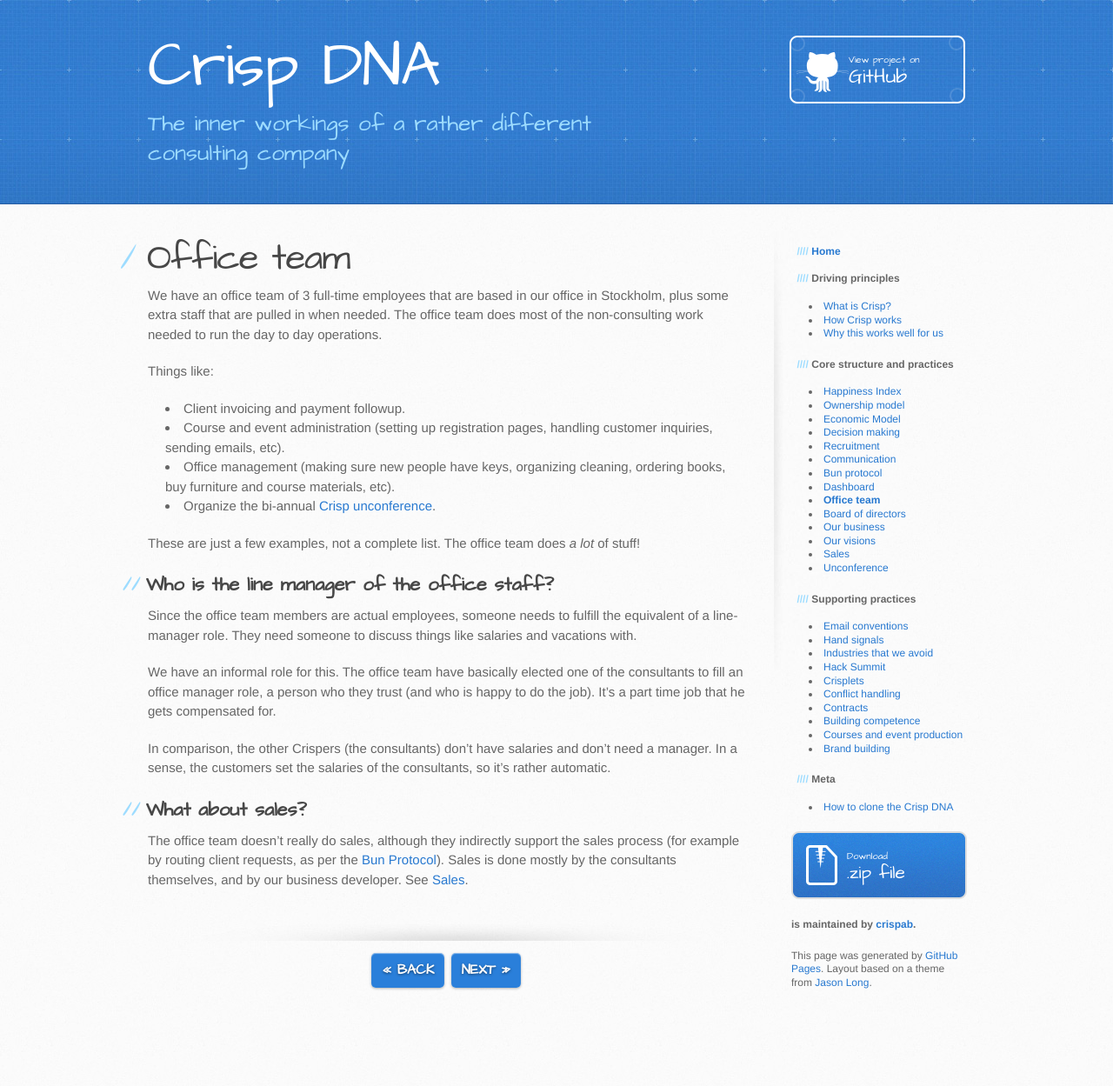
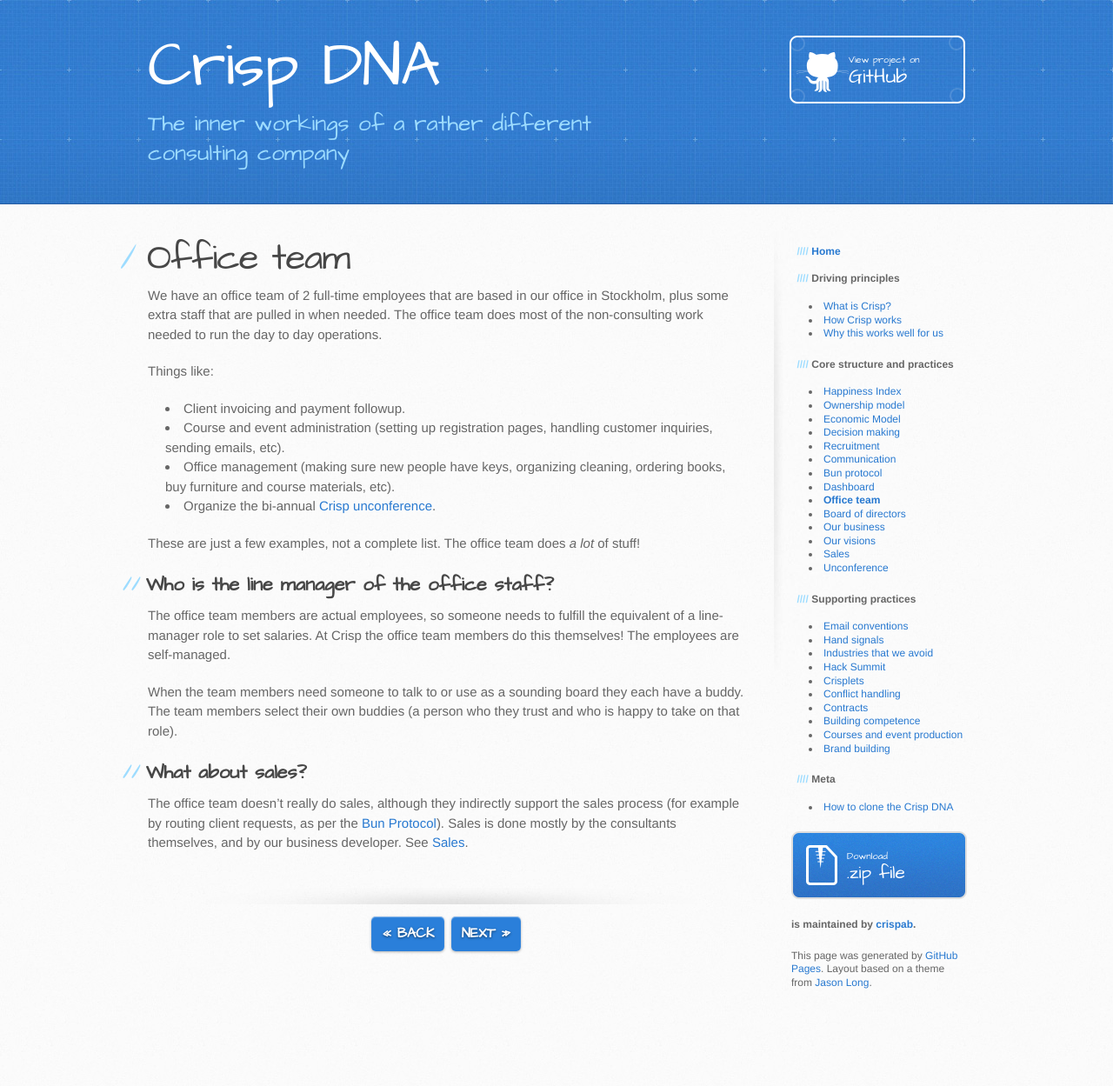
Before and after one commit to crispab/crisp-dna, a Jekyll site: the page built from _docs/office-team.md, in a window 1280 px wide. Shown: the whole page at 87% size. Built offline with Jekyll 4.4.1, drawn with Linux system fonts in a browser that asks for light colours.

Commit message:
Updated to reflect the current state of the office team

```diff
--- a/_docs/office-team.md
+++ b/_docs/office-team.md
@@ -7,7 +7,7 @@
 Office team
 ===========
 
-We have an office team of 3 full-time employees that are based in our office in Stockholm, plus some extra staff that are pulled in when needed. The office team does most of the non-consulting work needed to run the day to day operations.
+We have an office team of 2 full-time employees that are based in our office in Stockholm, plus some extra staff that are pulled in when needed. The office team does most of the non-consulting work needed to run the day to day operations.
 
 Things like:
 
@@ -21,11 +21,9 @@
 Who is the line manager of the office staff?
 --------------------------------------------
 
-Since the office team members are actual employees, someone needs to fulfill the equivalent of a line-manager role. They need someone to discuss things like salaries and vacations with.
+The office team members are actual employees, so someone needs to fulfill the equivalent of a line-manager role to set salaries. At Crisp the office team members do this themselves! The employees are self-managed.
 
-We have an informal role for this. The office team have basically elected one of the consultants to fill an office manager role, a person who they trust (and who is happy to do the job). It's a part time job that he gets compensated for.
-
-In comparison, the other Crispers (the consultants) don't have salaries and don't need a manager. In a sense, the customers set the salaries of the consultants, so it's rather automatic.
+When the team members need someone to talk to or use as a sounding board they each have a buddy. The team members select their own buddies (a person who they trust and who is happy to take on that role).
 
 What about sales?
 -----------------
```
